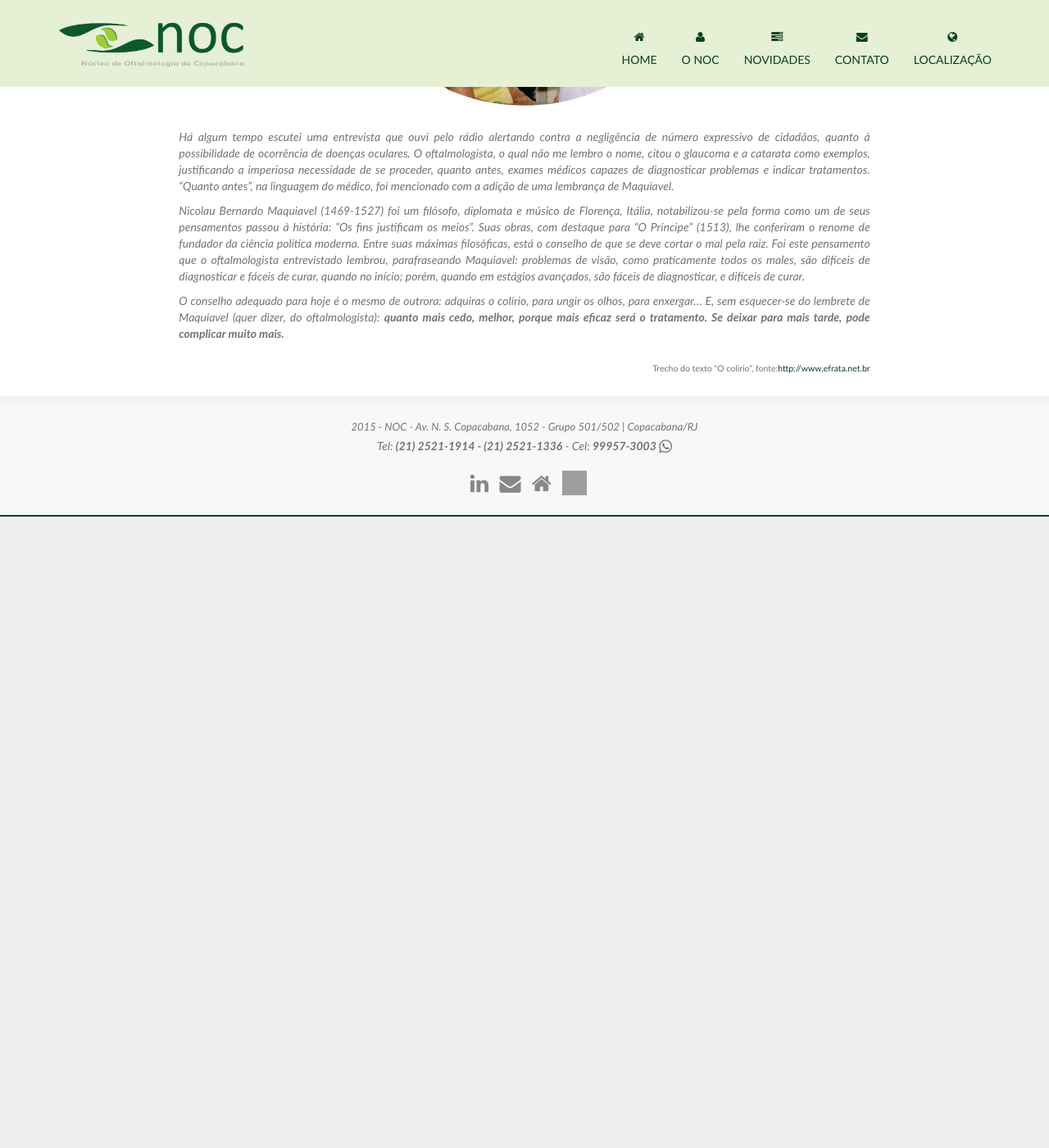
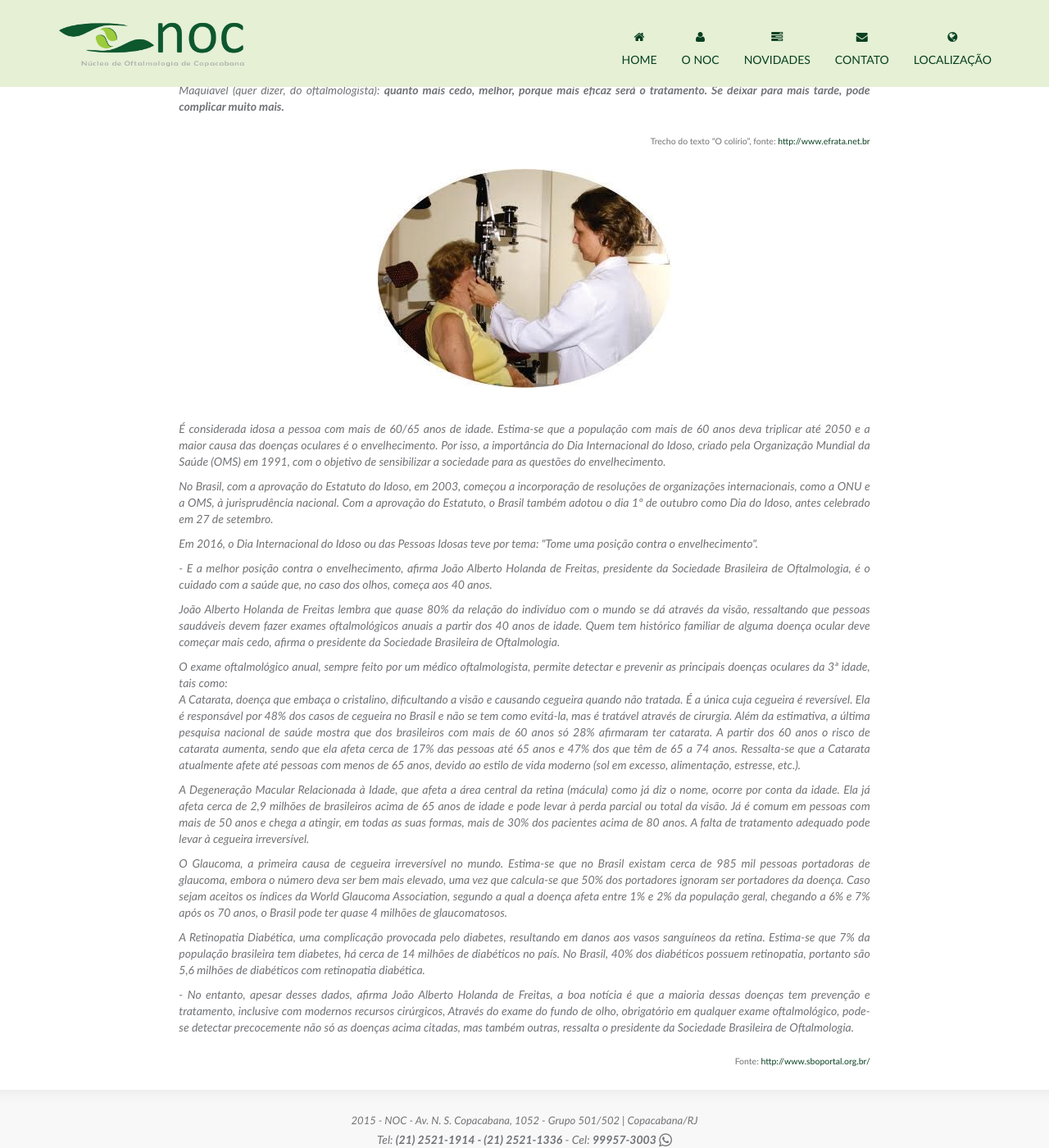
Before and after one commit to DaniloThiago/NocRio, a Jekyll site: the page built from prevencao.html, in a window 1280 px wide and 1400 px high, scrolled down 323 px. Shown: the whole window at 82% size. Built offline with Jekyll 4.4.1, drawn with Linux system fonts in a browser that asks for light colours; nearby versions of some CDN libraries; some web fonts are replaced; Markdown is read by kramdown in place of the engine named in the settings; before the commit the page ends 953 px from its top, so only the background shows below that; grey boxes are pictures that could not be loaded.

Commit message:
prevencao

```diff
--- a/prevencao.html
+++ b/prevencao.html
@@ -7,16 +7,10 @@ layout: default
     <div class="col-sm-12 about-us-text wow fadeInLeft animated">
       <h1>É melhor prevenir do que remediar!</h1><br/>
     </div>
-    <div class="col-xs-12">
-      <p>
-        <img src="assets/img/images/prevencao.jpg" class="wow fadeInLeft animated" alt="Lente intraocular">
-      </p>
-    </div>
-
   </div>
 </div>
 <div class="row presentation-container" style="background: #fff;">
-  <br>
+  <br/>
   <div class="col-sm-8 col-sm-offset-2 text-justify about-us-text wow fadeInLeft animated">
     <p class="font-size-s">
 	   	Há algum tempo escutei uma entrevista que ouvi pelo rádio alertando contra a negligência de número expressivo de cidadãos, quanto à possibilidade de ocorrência de doenças oculares. O oftalmologista, o qual não me lembro o nome, citou o glaucoma e a catarata como exemplos, justificando a imperiosa necessidade de se proceder, quanto antes, exames médicos capazes de diagnosticar problemas e indicar tratamentos. “Quanto antes”, na linguagem do médico, foi mencionado com a adição de uma lembrança de Maquiavel.
@@ -28,7 +22,51 @@ layout: default
    		O conselho adequado para hoje é o mesmo de outrora: adquiras o colírio, para ungir os olhos, para enxergar… E, sem esquecer-se do lembrete de Maquiavel (quer dizer, do oftalmologista): <strong>quanto mais cedo, melhor, porque mais eficaz será o tratamento. Se deixar para mais tarde, pode complicar muito mais.</strong>
    	</p>
     <p>
-    	<h5 style="float: right;"><sub>Trecho do texto “O colírio”, fonte:<a href="http://www.efrata.net.br" target="blank">http://www.efrata.net.br</a></sub></h5>
+    	<h5 style="float: right;"><sub>Trecho do texto “O colírio”, fonte: <a href="http://www.efrata.net.br" target="blank"> http://www.efrata.net.br</a></sub></h5>
+    </p>
+    <br/><br/><br/>
+  </div>
+  <div class="col-xs-12" style="margin-bottom: 30px;">
+    <p>
+      <img src="assets/img/images/prevencao.jpg" class="wow fadeInLeft animated" alt="Lente intraocular">
+    </p>
+  </div>
+  <div class="col-sm-8 col-sm-offset-2 text-justify about-us-text wow fadeInLeft animated">
+    <p class="font-size-s">
+	   	É considerada idosa a pessoa com mais de 60/65 anos de idade. Estima-se que a população com mais de 60 anos deva triplicar até 2050 e a maior causa das doenças oculares é o envelhecimento. Por isso, a importância do Dia Internacional do Idoso, criado pela Organização Mundial da Saúde (OMS) em 1991, com o objetivo de sensibilizar a sociedade para as questões do envelhecimento.
+   	</p>
+   	<p class="font-size-s">
+   		No Brasil, com a aprovação do Estatuto do Idoso, em 2003, começou a incorporação de resoluções de organizações internacionais, como a ONU e a OMS, à jurisprudência nacional. Com a aprovação do Estatuto, o Brasil também adotou o dia 1º de outubro como Dia do Idoso, antes celebrado em 27 de setembro.
+   	</p>
+   	<p class="font-size-s">
+   		Em 2016, o Dia Internacional do Idoso ou das Pessoas Idosas teve por tema: &quot;Tome uma posição contra o envelhecimento&quot;.
+   	</p>
+   	<p class="font-size-s">
+			- E a melhor posição contra o envelhecimento, afirma João Alberto Holanda de Freitas, presidente da Sociedade Brasileira de Oftalmologia, é o cuidado com a saúde que, no caso dos olhos, começa aos 40 anos.
+		</p>
+   	<p class="font-size-s">
+			João Alberto Holanda de Freitas lembra que quase 80% da relação do indivíduo com o mundo se dá através da visão, ressaltando que pessoas saudáveis devem fazer exames oftalmológicos anuais a partir dos 40 anos de idade. Quem tem histórico familiar de alguma doença ocular deve começar mais cedo, afirma o presidente da Sociedade Brasileira de Oftalmologia.
+		</p>
+   	<p class="font-size-s">
+			O exame oftalmológico anual, sempre feito por um médico oftalmologista, permite detectar e prevenir as principais doenças oculares da 3ª idade, tais como:<br/>
+			A Catarata, doença que embaça o cristalino, dificultando a visão e causando cegueira quando não tratada. É a única cuja cegueira é reversível. Ela é responsável por 48% dos casos de cegueira no Brasil e não se tem como evitá-la, mas é tratável através de cirurgia. Além da estimativa, a última  pesquisa nacional de saúde mostra que dos brasileiros com mais de 60 anos só 28% afirmaram ter catarata. A partir dos 60 anos o risco de catarata aumenta, sendo que ela afeta cerca de 17% das pessoas até 65 anos e 47% dos que têm de 65 a 74 anos. Ressalta-se que a Catarata atualmente afete até pessoas com menos de 65 anos, devido ao estilo de vida moderno (sol em excesso, alimentação, estresse, etc.).
+		</p>
+   	<p class="font-size-s">
+			A Degeneração Macular Relacionada à Idade, que afeta a área central da retina (mácula) como já diz o nome, ocorre por conta da idade. Ela já afeta cerca de 2,9 milhões de brasileiros acima de 65 anos de idade e pode levar à perda parcial ou total da visão. Já é comum em pessoas com mais de 50 anos e chega a atingir, em todas as suas formas, mais de 30% dos pacientes acima de 80 anos. A falta de tratamento adequado pode levar à cegueira irreversível.
+		</p>
+   	<p class="font-size-s">
+			O Glaucoma, a primeira causa de cegueira irreversível no mundo. Estima-se que no Brasil existam cerca de 985 mil pessoas portadoras de glaucoma, embora o número deva ser bem mais elevado, uma vez que calcula-se que 50% dos portadores ignoram ser portadores da doença. Caso sejam aceitos os índices da World Glaucoma Association, segundo a qual a doença afeta entre 1% e 2% da população geral, chegando a 6% e 7% após os 70 anos, o Brasil pode ter quase 4 milhões de glaucomatosos.
+		</p>
+   	<p class="font-size-s">
+			A Retinopatia Diabética, uma complicação provocada pelo diabetes, resultando em danos aos vasos sanguíneos da retina. Estima-se que 7% da população brasileira tem diabetes, há cerca de 14 milhões de diabéticos no país. No Brasil, 40% dos diabéticos possuem retinopatia, portanto são 5,6 milhões de diabéticos com retinopatia diabética.
+		</p>
+   	<p class="font-size-s">
+			- No entanto, apesar desses dados, afirma João Alberto Holanda de Freitas, a boa notícia é que a maioria dessas doenças tem prevenção e tratamento, inclusive com modernos recursos cirúrgicos, Através do exame do fundo de olho, obrigatório em qualquer exame oftalmológico, pode-se detectar precocemente não só as doenças acima citadas, mas também outras, ressalta o presidente da Sociedade Brasileira de Oftalmologia.
+		</p>
+
+   	</p>
+    <p>
+    	<h5 style="float: right;"><sub>Fonte: <a href="http://www.sboportal.org.br/" target="blank"> http://www.sboportal.org.br/</a></sub></h5>
     </p>
     <br/><br/><br/>
   </div>
```
